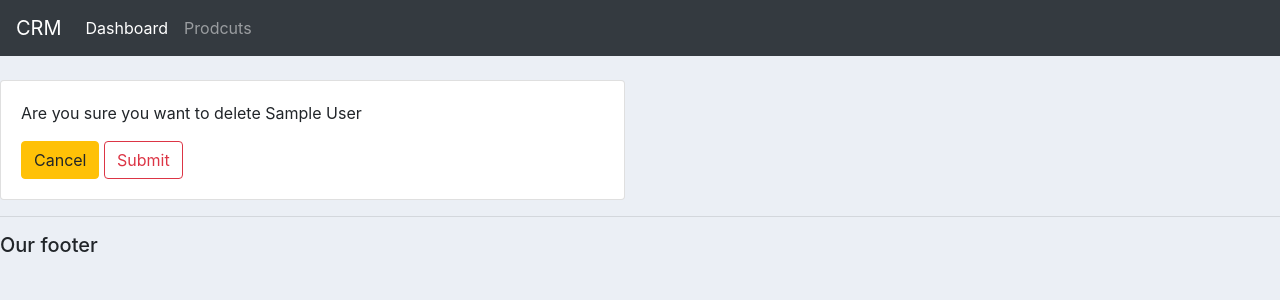
After one commit to tejeshreddy/django-crm, a Django app: page /delete/1 in a window 1280 px wide. The commit adds this page. Shown: the top 300 px of the page. Run offline with Django 3.2, Linux system fonts and the light colour scheme; tables that the repository leaves empty hold one stand-in row (values such as "Sample post"); some libraries are stand-ins or nearby versions.

Commit message:
refactor: Inline code

```diff
--- a/crm/accounts/templates/accounts/dashboard.html
+++ b/crm/accounts/templates/accounts/dashboard.html
@@ -34,7 +34,6 @@
 		<h5>LAST 5 ORDERS</h5>
 		<hr>
 		<div class="card card-body">
-			<a class="btn btn-primary  btn-sm btn-block" href="{% url 'create_order' %}">Create Order</a>
 			<table class="table table-sm">
 				<tr>
 					<th>Product</th>
@@ -48,8 +47,8 @@
 						<td>{{ order.product }}</td>
 						<td>{{ order.date_created }}</td>
 						<td>{{ order.status }}</td>
-						<td><a class="btn btn-sm btn-outline-info" href="">Update</a></td>
-						<td><a class="btn btn-sm btn-outline-danger" href="">Delete</a></td>
+						<td><a class="btn btn-sm btn-outline-info" href="{% url 'update_order' order.id %}">Update</a></td>
+						<td><a class="btn btn-sm btn-outline-danger" href="{% url 'delete_order' order.id %}">Delete</a></td>
 					</tr>
 				{% endfor %}
 
--- /dev/null
+++ b/crm/accounts/templates/accounts/delete.html
@@ -0,0 +1,20 @@
+{% extends 'accounts/main.html' %}
+
+{% load static %}
+{% block content %}
+<br>
+<div class="row">
+    <div class="col-md-6">
+        <div class="card card-body">
+            <p>
+                Are you sure you want to delete {{item}}
+            </p>
+            <form action="{% url 'delete_order' item.id %}" method="POST">
+                {% csrf_token %}
+                <a class="btn btn-warning" href="{% url 'home' %}">Cancel</a>
+                <input class="btn btn-outline-danger" type="submit" name="Confirm">
+            </form>
+        </div>
+    </div>
+</div>
+{% endblock %}
```
Also changed, not shown: crm/accounts/templates/accounts/order_form.html (+15 -6 lines).
